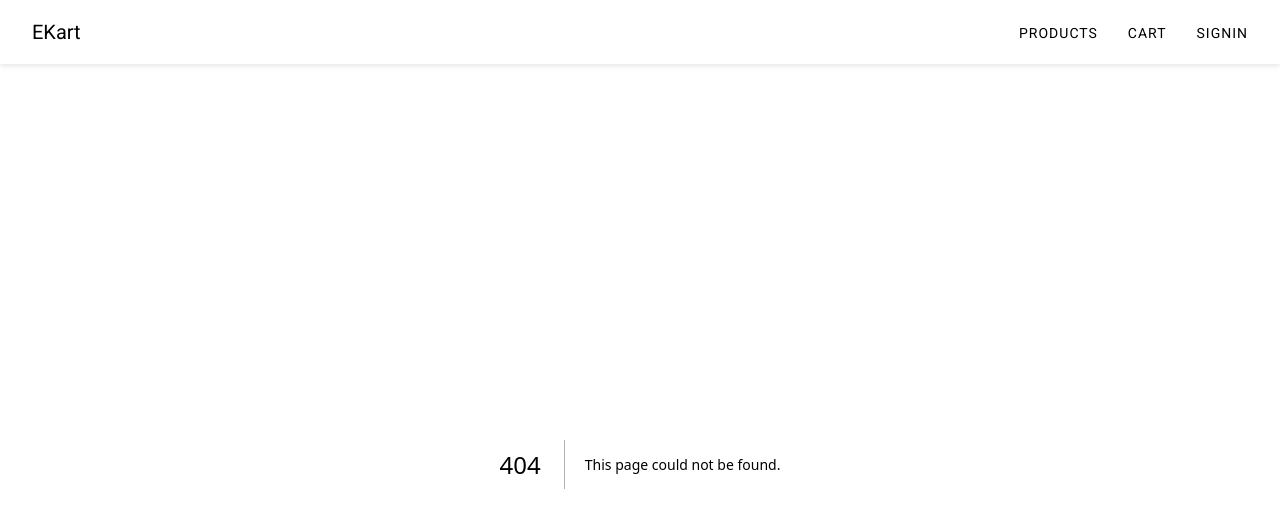
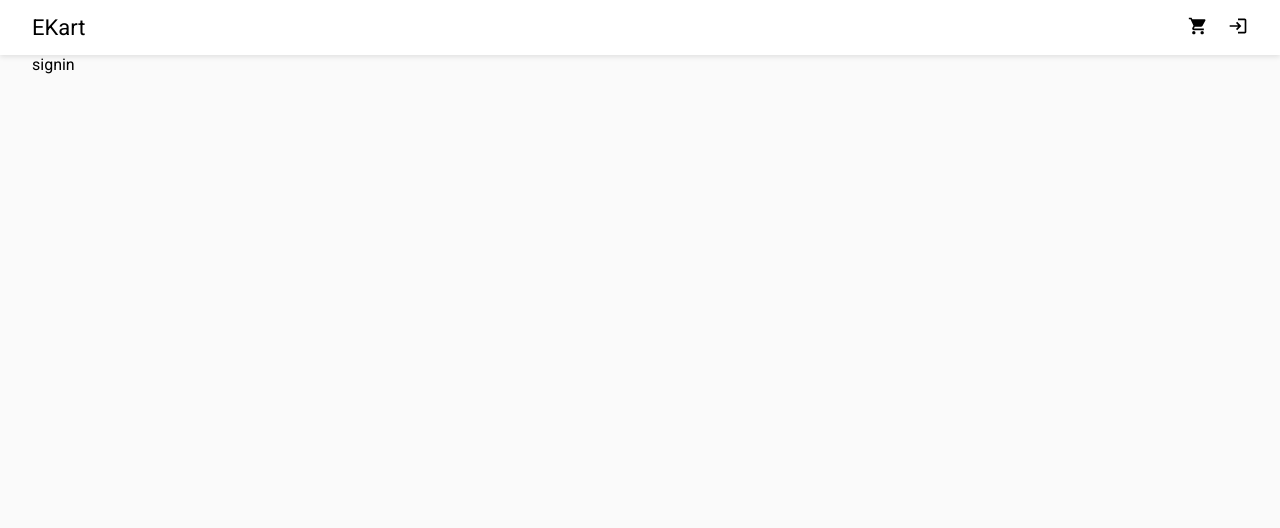
Before and after one commit to NagarajVelusamy/ekart-next, a Next.js app: page /signin in a window 1280 px wide. Before the commit this address had no page. Shown: the top 528 px of the page. Built offline with nearby package versions, Linux system fonts and the light colour scheme.

Commit message:
navbar design update

```diff
--- a/components/common/NavBar/NavBar.jsx
+++ b/components/common/NavBar/NavBar.jsx
@@ -1,16 +1,13 @@
 import Link from "next/link";
+import { ShoppingCart, Login } from "@mui/icons-material";
 
 export const navLinks = [
   {
-    title: "products",
-    path: "/products"
-  },
-  {
-    title: "cart",
+    title: <ShoppingCart fontSize="small" />,
     path: "/cart"
   },
   {
-    title: "signin",
+    title: <Login fontSize="small" />,
     path: "/signin"
   },
 ];
--- a/components/common/NavBar/NavBar.scss
+++ b/components/common/NavBar/NavBar.scss
@@ -1,8 +1,7 @@
 @use "styles/variables" as *;
 
 .nav {
-    --nav-links-gap: 30px;
-    --nav-link-fs: 14px;
+    --nav-links-gap: 20px;
 
     background-color: $nav-bg;
     box-shadow: 0 2px 5px rgba(0, 0, 0, .1);
@@ -11,11 +10,11 @@
         display: flex;
         justify-content: space-between;
         align-items: center;
-        padding-block: 20px;
+        padding-block: 15px;
     }
 
     &-logo {
-        font-size: 20px;
+        font-size: 22px;
         color: #000;
     }
 
@@ -27,9 +26,6 @@
 
     .nav-item {
         color: #000;
-        font-size: var(--nav-link-fs);
-        letter-spacing: 1px;
-        text-transform: uppercase;
     }
 
 }
--- a/package.json
+++ b/package.json
@@ -9,6 +9,10 @@
     "lint": "next lint"
   },
   "dependencies": {
+    "@emotion/react": "^11.10.5",
+    "@emotion/styled": "^11.10.5",
+    "@mui/icons-material": "^5.11.0",
+    "@mui/material": "^5.11.3",
     "@next/font": "13.1.1",
     "axios": "^1.2.2",
     "eslint": "8.31.0",
--- /dev/null
+++ b/pages/signin.js
@@ -0,0 +1,7 @@
+const signin = () => {
+  return (
+    <div>signin</div>
+  );
+};
+
+export default signin;
```
Also changed, not shown: components/productList/ProductList.jsx (added, +12 -0 lines), pages/index.js (+12 -2 lines), pages/products.js (deleted, +0 -17 lines), 1 other file (tests, documents, lock files or other folders).
